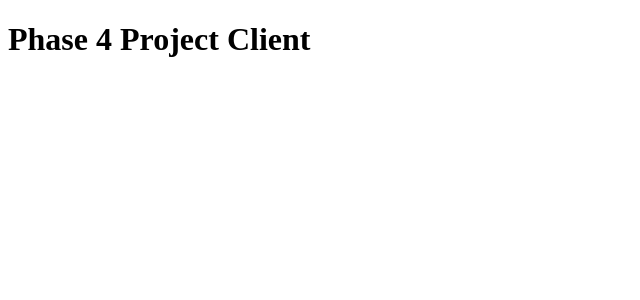
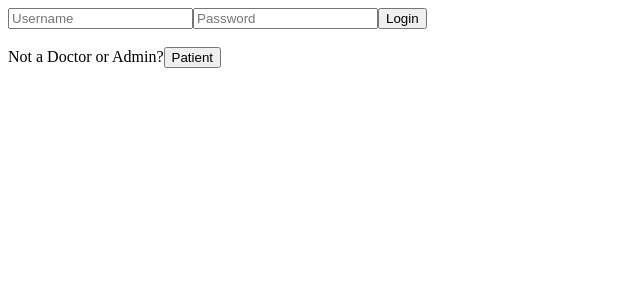
Before and after one commit to wespeters/hospital-full-stack-project, a React (Create React App) app in the folder client/: page / in a window 1280 px wide. Shown: the top 300 px of the page, without its empty margins (0-640 px from the left). Built offline with nearby package versions, Linux system fonts and the light colour scheme; no server answers.

Commit message:
functional doctor login

```diff
--- a/client/public/index.html
+++ b/client/public/index.html
@@ -29,7 +29,7 @@
       work correctly both with client-side routing and a non-root public URL.
       Learn how to configure a non-root public URL by running `npm run build`.
     -->
-    <title>Reciplease</title>
+    <title>Hospital Appointments</title>
   </head>
   <body>
     <noscript>You need to enable JavaScript to run this app.</noscript>
--- a/client/src/components/App.js
+++ b/client/src/components/App.js
@@ -1,11 +1,12 @@
 import React from "react";
 import { Route, Routes } from "react-router-dom";
 import PatientLogin from "./PatientLogin";
+import DoctorLogin from "./DoctorLogin";
 
 function App() {
   return (
     <Routes>
-      <Route exact path="/" element = {<h1>Phase 4 Project Client</h1>} />
+      <Route exact path="/" element = {<DoctorLogin />} />
       <Route path="/patientlogin" element={<PatientLogin />} />
     </Routes>
   );
--- /dev/null
+++ b/client/src/components/DoctorLogin.js
@@ -0,0 +1,77 @@
+import React, { useState, useEffect } from "react";
+import { useNavigate } from 'react-router-dom';
+
+function DoctorLogin (){
+    const [user, setUser] = useState({});
+    const [logins, setLogins] = useState([]);
+    const [errorMsg, setErrorMsg] = useState(null);
+    const [loginMsg, setLoginMsg] = useState(null);
+    const navigate = useNavigate();
+
+    useEffect(() => {
+        fetch('/logins')
+            .then(resp => resp.json())
+            .then(setLogins)
+    }, [])
+
+    function handleChange(e){
+        setUser({...user, [e.target.name]: e.target.value})
+    }
+
+    function handleSubmit(e){
+        e.preventDefault()
+        let flag = 0
+        let loginInfo = null
+
+        for (let i = 0; i < logins.length; i++){
+            if ((logins[i].username === user.username) && (logins[i].password === user.password)){
+                flag = 1
+                loginInfo = logins[i]
+            }
+        }
+
+        if (flag === 1){
+            if(loginInfo.user_type === 'Doctor'){
+                setLoginMsg(`Logged in! Welcome ${loginInfo.user}`)
+                setErrorMsg(null)
+            } else {
+                setLoginMsg('Logged in!')
+                setErrorMsg(null)
+            }
+        } else {
+            setErrorMsg('Login Unsuccessful!')
+            setLoginMsg(null)
+        }
+    }
+
+    return (
+        <div>
+            {errorMsg && <div>{errorMsg}</div>}
+            {loginMsg && <div>{loginMsg}</div>}
+            <form onSubmit={handleSubmit}>
+                <input
+                    type = "text"
+                    name = "username"
+                    value={user.username}
+                    onChange = {handleChange}
+                    placeholder = "Username"
+                    required
+                />
+                <input
+                    type = "password"
+                    name = "password"
+                    value = {user.password}
+                    onChange = {handleChange}
+                    placeholder = "Password"
+                    required
+                />
+                <input type = "submit" value = "Login"/>
+            </form>
+            <br/>
+            <label>Not a Doctor or Admin?</label>
+            <button id="patient-login" onClick={() => navigate('/patientlogin')}>Patient</button>
+        </div>
+    )
+}
+
+export default DoctorLogin;
--- a/client/src/components/PatientLogin.js
+++ b/client/src/components/PatientLogin.js
@@ -5,11 +5,14 @@ const PatientLogin = () => {
     const [patients, setPatients] = useState([]);
     const [patient, setPatient] = useState({});
     const [errorMsg, setErrorMsg] = useState(null);
+    const [loginMsg, setLoginMsg] = useState(null);
     const navigate = useNavigate();
 
-    useEffect(() => fetch('/patients')
-        .then(resp => resp.json())
-        .then(setPatients), [])
+    useEffect(() => {
+        fetch('/patients')
+            .then(resp => resp.json())
+            .then(setPatients)
+    }, [])
 
     function onChange(e){
         setPatient({...patient, [e.target.name]: e.target.value})
@@ -17,19 +20,26 @@ const PatientLogin = () => {
 
     function handleSubmit (e){
         e.preventDefault()
+        let flag = 0
 
         for (let i = 0; i < patients.length; i++){
             if ((patients[i].dob === patient.dob) && (patients[i].firstname === patient.firstname) && (patients[i].lastname === patient.lastname)) {
-                navigate('/appointments')
+                flag = 1
             }
         }
 
-        setErrorMsg('Login unsuccessful')
+        if (flag === 1){
+            setLoginMsg('Logged in!')
+            //navigate('/appointments')
+        } else {
+            setErrorMsg('Login unsuccessful')
+        }
     }
 
     return (
         <div>
             {errorMsg && <div>{errorMsg}</div>}
+            {loginMsg && <div>{loginMsg}</div>}
             <form onSubmit={handleSubmit}>
                 <input
                     type="text"
@@ -48,10 +58,11 @@ const PatientLogin = () => {
                     required
                 />
                 <input
-                    type="text"
+                    type="date"
                     name="dob"
                     value={patient.dob}
                     onChange={onChange}
+                    placeholder="Date of Birth"
                     required
                 />
                 <input type="submit" value="Login" />
```
Also changed, not shown: 1 other file (tests, documents, lock files or other folders).
